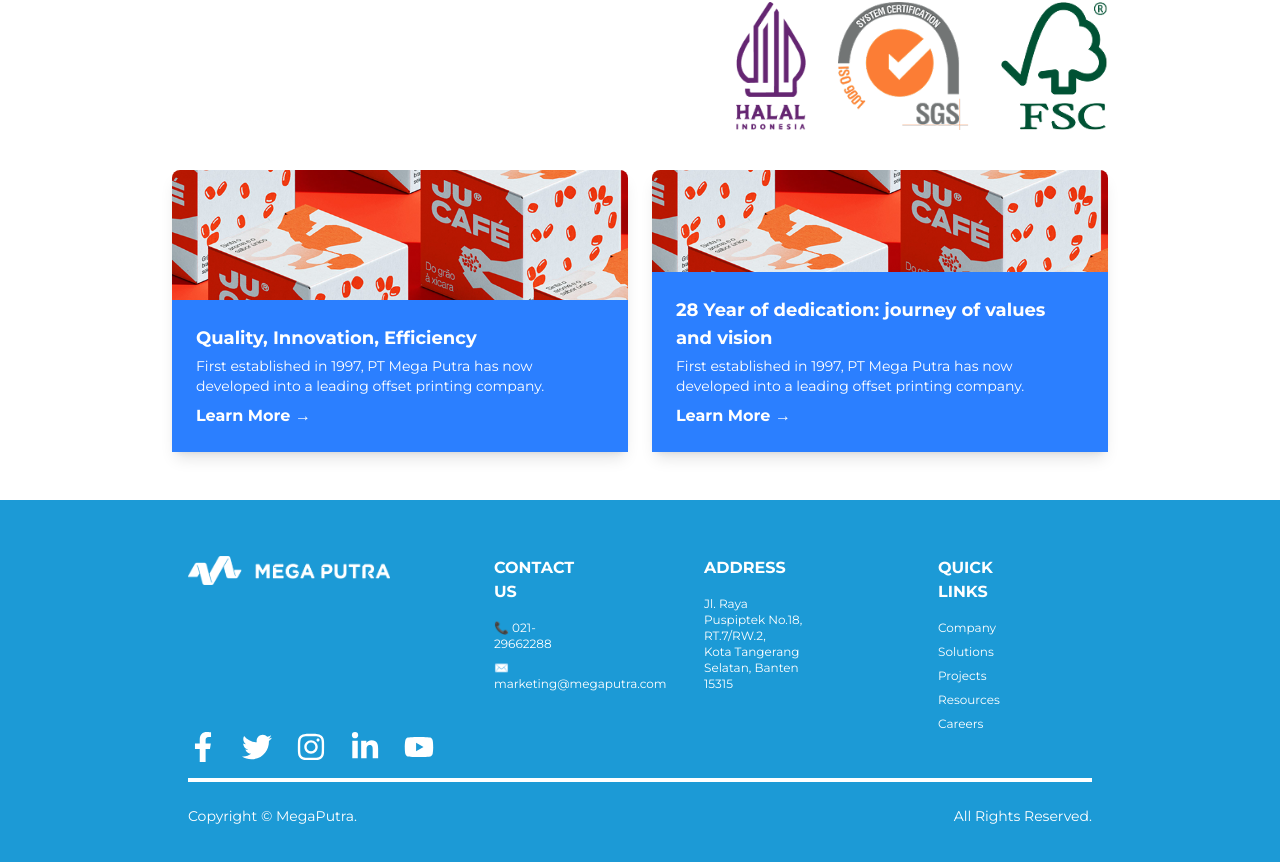
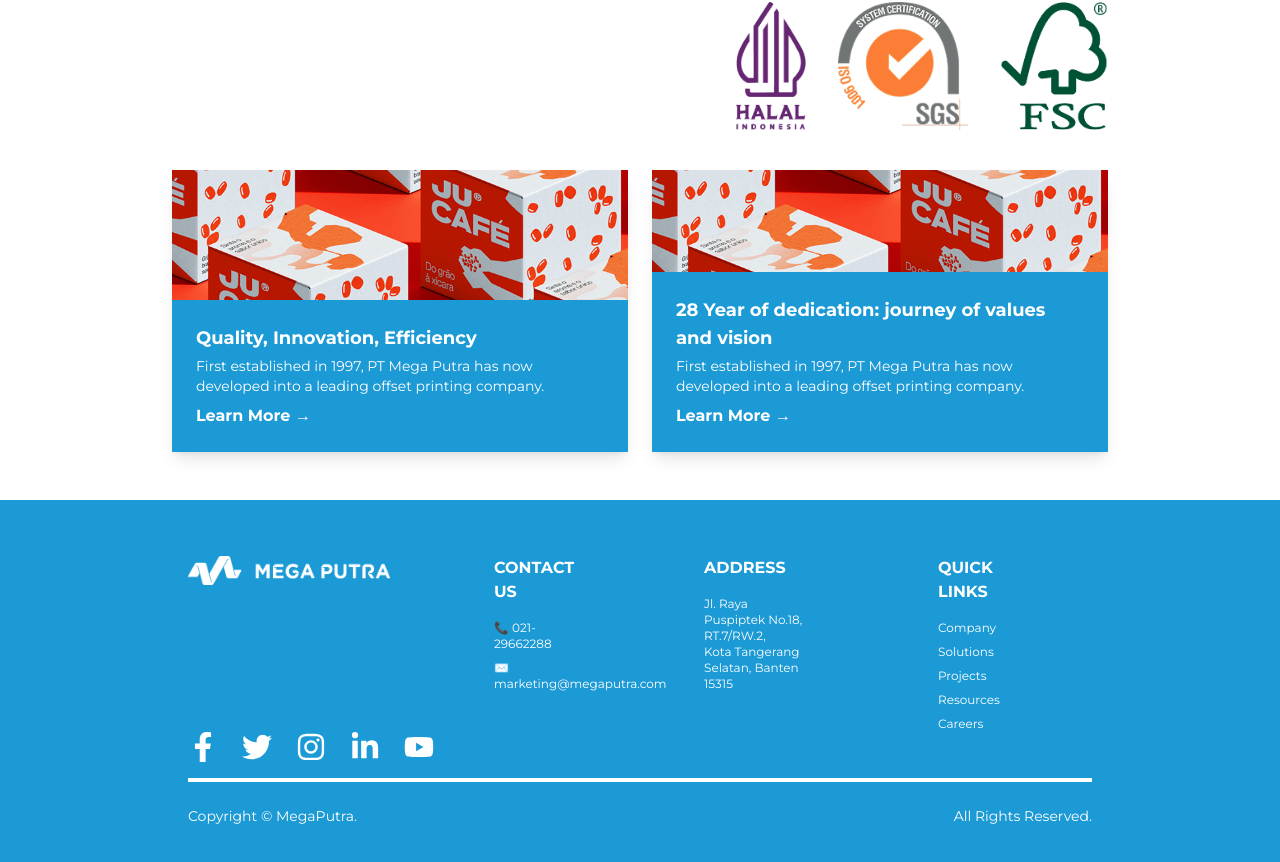
Before and after one commit to viatree/Compro-MP, a Next.js app: page / in a window 1280 px wide. Shown: the part 1880-2742 px from the top of the page. Built offline with nearby package versions, Linux system fonts and the light colour scheme.

Commit message:
homepage

```diff
--- a/src/pages/index.js
+++ b/src/pages/index.js
@@ -115,9 +115,9 @@
       <img
         src="/images/pict7.png"
         alt="Printing Machine"
-        className="w-full rounded-lg shadow-lg"
+        className="w-full shadow-lg"
       />
-      <div className="absolute bottom-0 left-0 w-full bg-blue-500 text-white p-6">
+      <div className="absolute bottom-0 left-0 w-full bg-[var(--color-primary)] text-white p-6">
         <h2 className="text-lg font-semibold">Quality, Innovation, Efficiency</h2>
         <p className="text-sm mt-1">
           First established in 1997, PT Mega Putra has now developed into a leading offset printing company.
@@ -133,9 +133,9 @@
       <img
         src="/images/pict7.png"
         alt="Packaging Box"
-        className="w-full rounded-lg shadow-lg"
+        className="w-full shadow-lg"
       />
-      <div className="absolute bottom-0 left-0 w-full bg-blue-500 text-white p-6">
+      <div className="absolute bottom-0 left-0 w-full bg-[var(--color-primary)] text-white p-6">
         <h2 className="text-lg font-semibold">
           28 Year of dedication: journey of values and vision
         </h2>
```
